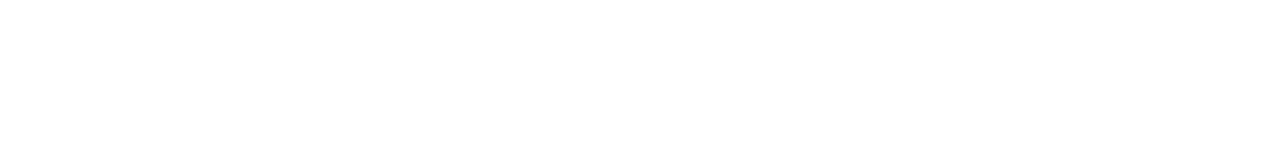
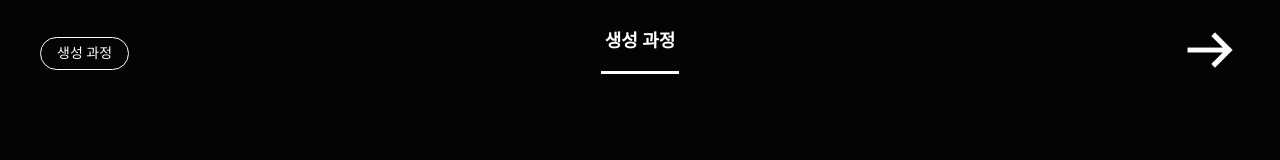
Before and after one commit to YoonByungjin/AI_Art_Gallery, a plain HTML site: page pages/creation_process.html in a window 1280 px wide. Shown: the top 160 px of the page. Drawn offline with Linux system fonts and the light colour scheme; a web font is replaced by a local one.

Commit message:
headerLine_End

```diff
--- /dev/null
+++ b/css/creation_process.css
@@ -0,0 +1,95 @@
+/*  기본 페이지 세팅    */
+* {
+  box-sizing: border-box;
+  margin: 0;
+  padding: 0;
+}
+
+body {
+  font-family: "Daeojamjil";
+  background-color: #040404;
+  color: #ffffff;
+  height: 2500px;
+}
+
+a {
+  color: inherit;
+  text-decoration: none;
+}
+
+/*  헤더라인    */
+.headerline {
+  display: flex;
+  justify-content: space-between;
+  align-items: center;
+  width: 100%;
+  padding: 20px 40px;
+
+  /* 화면 상단에 헤더 고정 */
+  position: sticky;
+  top: 0;
+  z-index: 100;
+}
+
+/* 헤더의 3개 섹션 (왼쪽, 가운데, 오른쪽) */
+.header_left,
+.header_center,
+.header_right {
+  flex: 1;
+}
+
+/* --- 왼쪽: '생성 과정' 버튼 --- */
+.header_left {
+  text-align: left;
+}
+
+#left_headerline {
+  border: 1px solid #fff;
+  padding: 8px 16px;
+  border-radius: 20px;
+  font-size: 14px;
+}
+
+/* --- 가운데: '생성 과정' 타이틀 --- */
+.header_center {
+  text-align: center;
+  display: flex;
+  flex-direction: column;
+  align-items: center;
+}
+
+#center_headerline {
+  font-size: 18px;
+  font-weight: bold;
+}
+
+.underline {
+  margin-top: 8px;
+}
+
+/* 밑줄 이미지 크기 제어 */
+.underline img {
+  width: 100%;
+  height: 3px;
+  object-fit: cover;
+}
+
+/* --- 오른쪽: 화살표 버튼 --- */
+.header_right {
+  text-align: right;
+}
+
+/* 화살표 이미지 크기 제어 */
+#arrow {
+  width: 60px;
+  height: auto;
+}
+
+/*  웹 폰트    */
+@font-face {
+  font-family: "Daeojamjil";
+  src: url("https://cdn.jsdelivr.net/gh/projectnoonnu/noonfonts_2302_01@1.0/TheJamsil2Light.woff2")
+    format("woff2");
+  font-weight: 300;
+  font-display: swap;
+}
--- a/pages/creation_process.html
+++ b/pages/creation_process.html
@@ -1,14 +1,41 @@
 <!DOCTYPE html>
 <html lang="ko">
+
+<!--
+    TODO: AI 그림 생성 과정 설명
+    스크롤 해서 내리면 하나씩 말풍선이 나오는 방식으로 구현
+-->
 
 <head>
     <meta charset="UTF-8">
     <meta name="viewport" content="width=device-width, initial-scale=1.0">
     <title>creation_process</title>
+    <link rel="stylesheet" href="../css/creation_process.css">
+    <script defer src="../js/creation_process.js"></script>
 </head>
 
 <body>
-
+    <header class="headerline">
+        <div class="header_left">
+            <span id="left_headerline">생성 과정</span>
+        </div>
+        <div class="header_center">
+            <span id="center_headerline">생성 과정</span>
+            <div class="underline">
+                <img src="../image/Line 5.png" alt="underline">
+            </div>
+        </div>
+        <div class="header_right">
+            <a href="./artist_introduction.html">
+                <img src="../image/arrow.png" alt="arrow" id="arrow">
+            </a>
+        </div>
+    </header>
+    <main>
+        <div class="prompt">
+            <!-- 버블 형식으로 대화창 생성 할 구간 -->
+        </div>
+    </main>
 </body>
 
 </html>
```
Also changed, not shown: image/arrow.png (added), js/creation_process.js (added).
